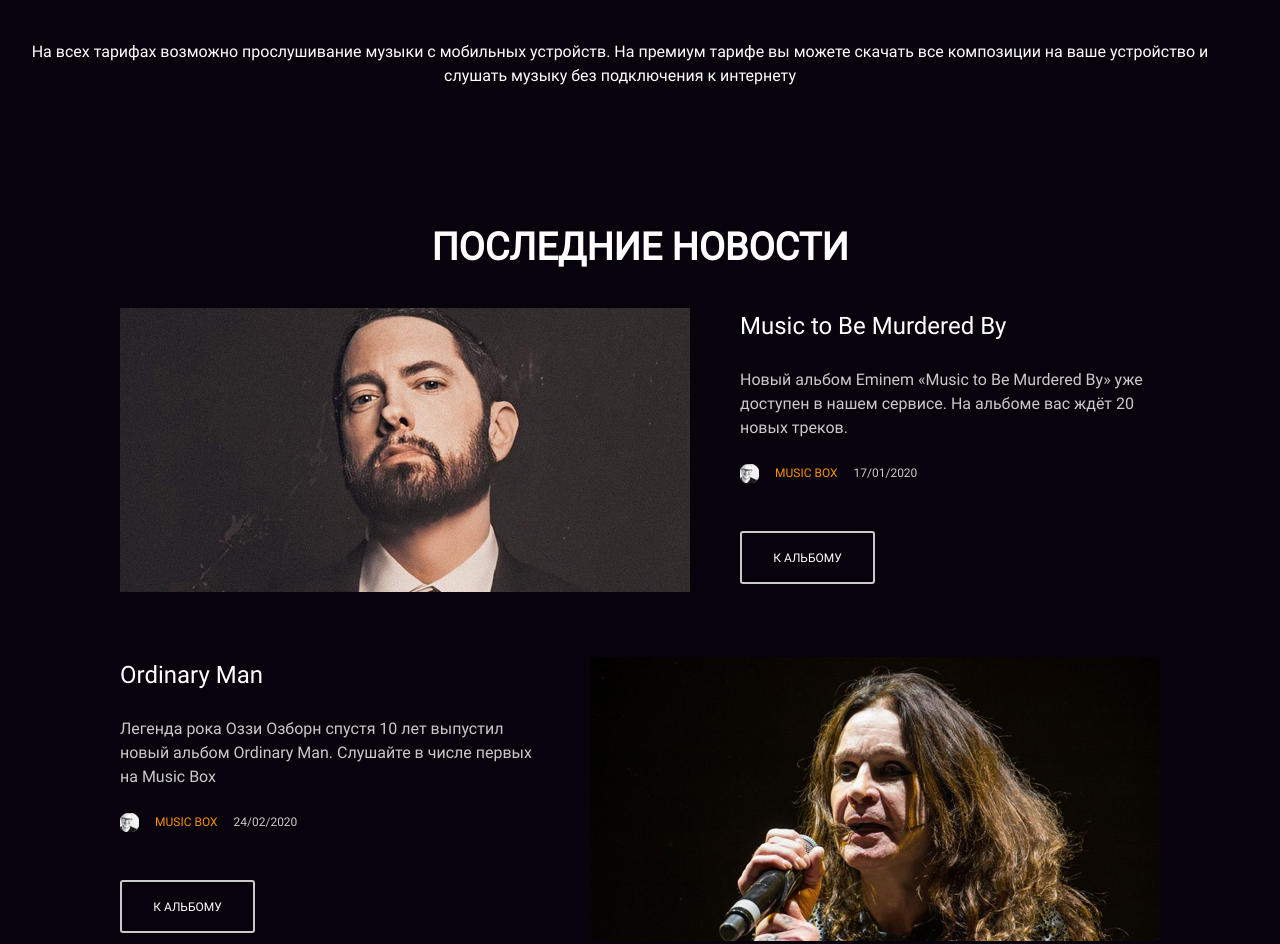
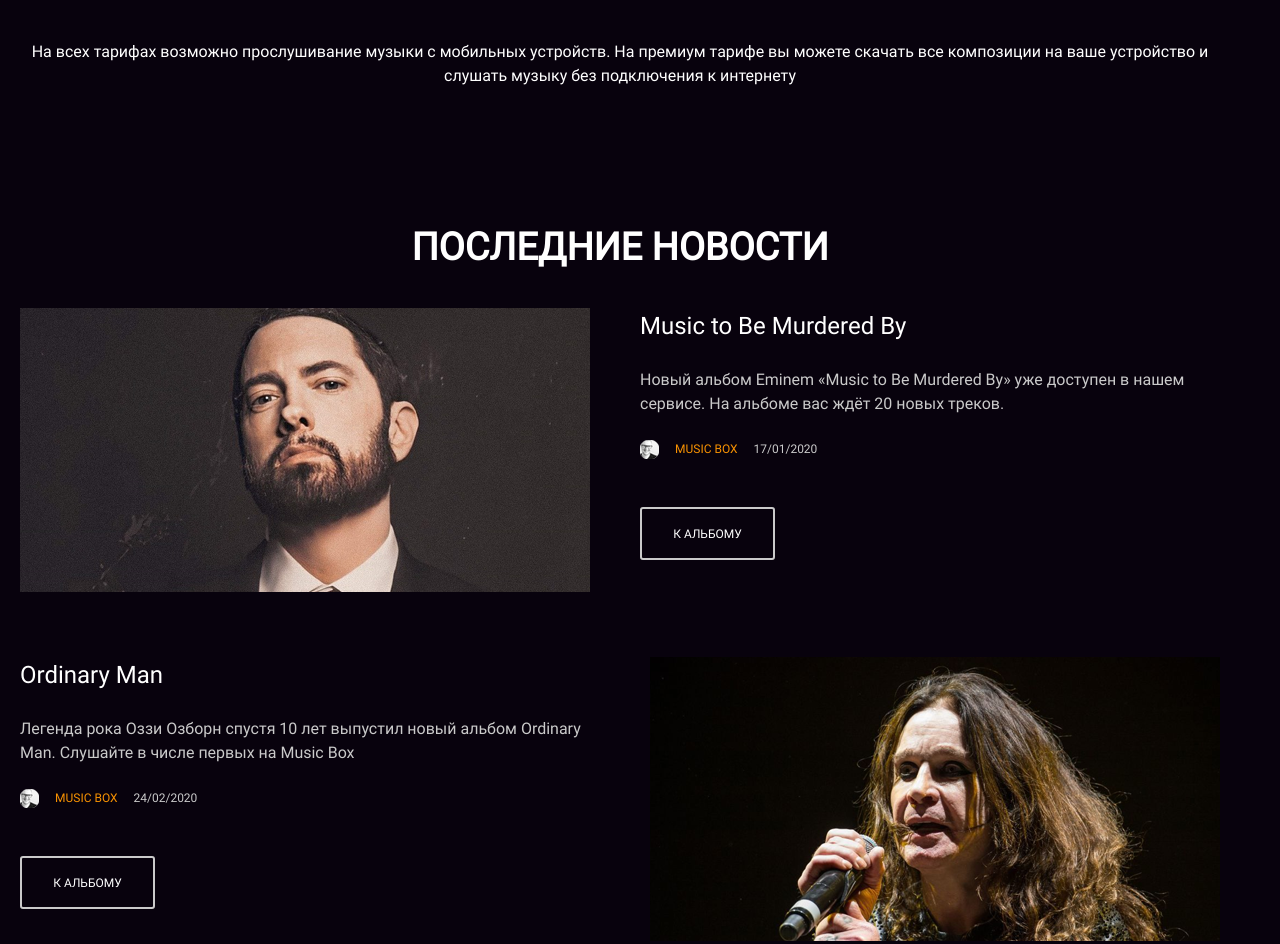
Before and after one commit to Anreall2000/layout-designer-project-56, a website: page src/index.html in a window 1280 px wide. Shown: the part 1568-2512 px from the top of the page. Drawn offline with Linux system fonts and the light colour scheme.

Commit message:
page news

```diff
--- a/src/scss/app.scss
+++ b/src/scss/app.scss
@@ -439,7 +439,6 @@ header {
 
       a {
         display: block;
-        // padding-left: 115px;
         padding-top: 21px;
         padding-bottom: 21px;
         border: 1px solid $grey;
@@ -465,12 +464,11 @@ header {
   display: flex;
   flex-direction: column;
 
-  margin-left: 20px;
-  margin-right: 20px;
+  padding-left: 20px;
+  padding-right: 20px;
 
   @media screen and (min-width: 1200px) {
-    margin-left: 120px;
-    margin-right: 120px;
+    width: 1200px;
   }
 
   padding-top: 100px;
@@ -570,8 +568,7 @@ header {
   padding-right: 20px;
 
   @media screen and (min-width: 1200px) {
-    padding-left: 120px;
-    padding-right: 243px;
+    width: 1200px;
   }
 
   h2 {
```
Also changed, not shown: src/css/styles.css, 1 other file.
